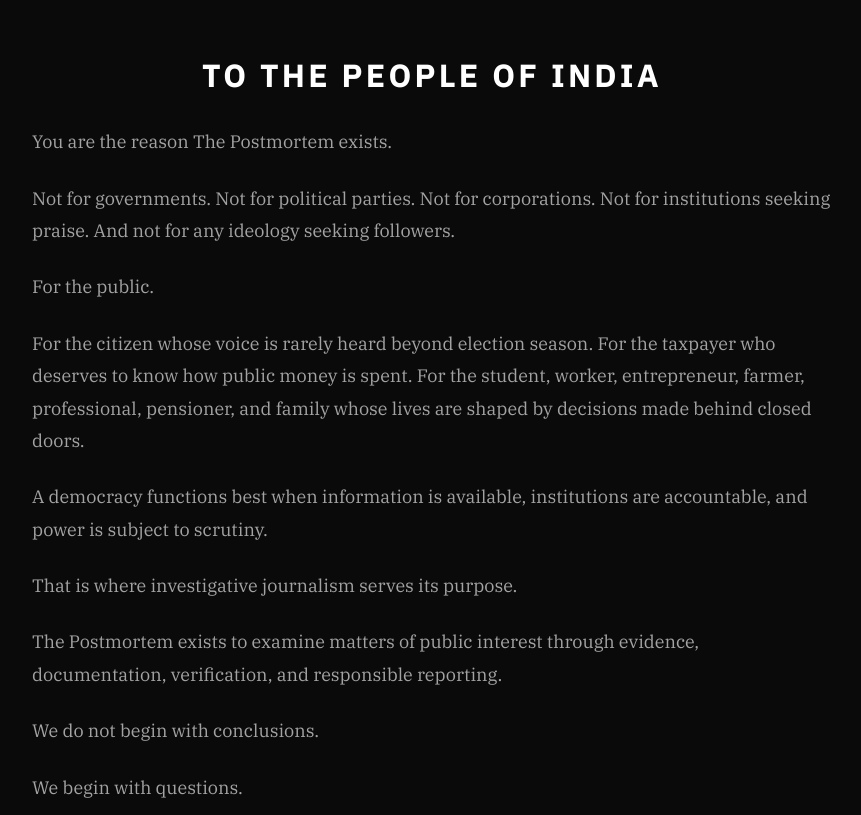
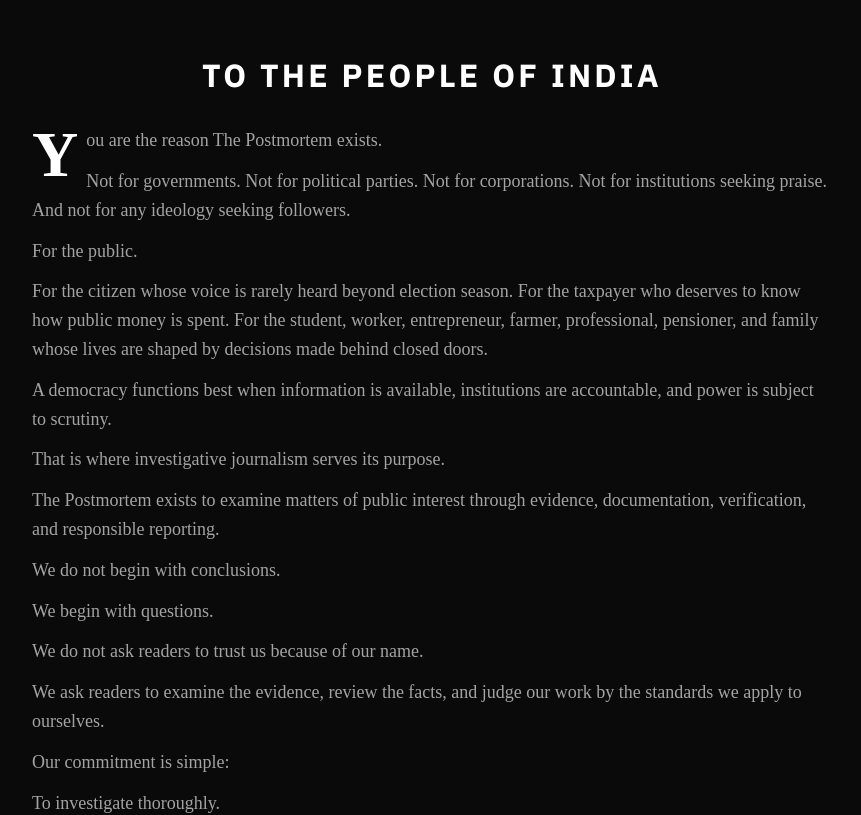
Before and after one commit to Imsakirul/The-Postmortems, a Next.js app: page / in a window 1280 px wide. Shown: the part 5360-6175 px from the top of the page, without its empty margins (208-1069 px from the left). Built offline with nearby package versions, Linux system fonts and the light colour scheme.

Commit message:
Apply preamble styling with drop cap to TO THE PEOPLE OF INDIA section

```diff
--- a/src/app/page.module.css
+++ b/src/app/page.module.css
@@ -159,6 +159,29 @@
   letter-spacing: 0.1em;
 }
 
+.preamble {
+  font-size: 1.125rem;
+  line-height: 1.6;
+  color: var(--text-secondary);
+  max-width: 800px;
+  margin: 0 auto;
+  text-align: left;
+}
+
+.preamble p {
+  margin-bottom: 0.75rem;
+}
+
+.preamble p:first-of-type::first-letter {
+  font-size: 4rem;
+  font-weight: 700;
+  float: left;
+  line-height: 0.8;
+  margin-right: 0.5rem;
+  margin-top: 0.2rem;
+  color: var(--text-primary);
+}
+
 @media (max-width: 768px) {
   .heroTitle {
     font-size: 2rem;
--- a/src/app/page.tsx
+++ b/src/app/page.tsx
@@ -160,7 +160,7 @@
         <div className="container">
           <div className={styles.peopleSection}>
             <h2 className={styles.peopleTitle}>TO THE PEOPLE OF INDIA</h2>
-            <div className={styles.textBlock} style={{ margin: "0 auto", textAlign: "left" }}>
+            <div className={styles.preamble}>
               <p>You are the reason The Postmortem exists.</p>
               <p>Not for governments. Not for political parties. Not for corporations. Not for institutions seeking praise. And not for any ideology seeking followers.</p>
               <p>For the public.</p>
```
